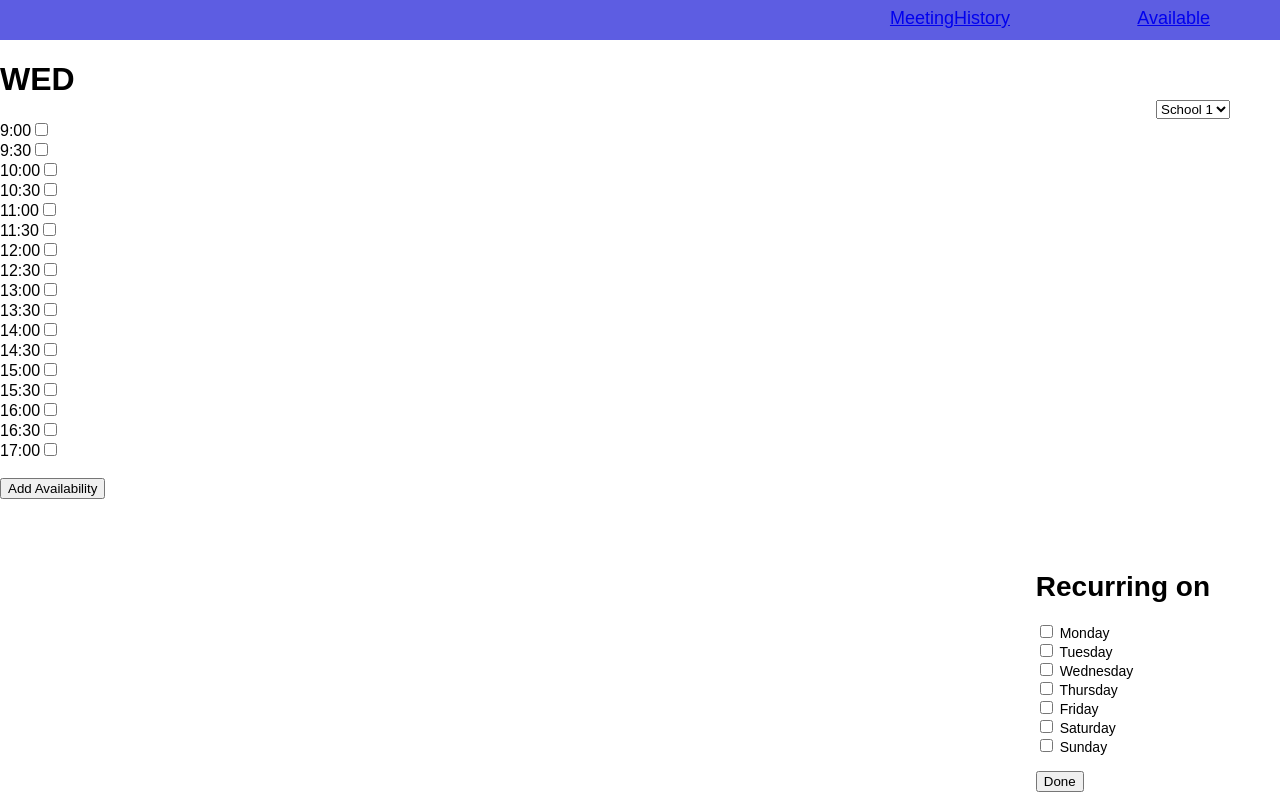
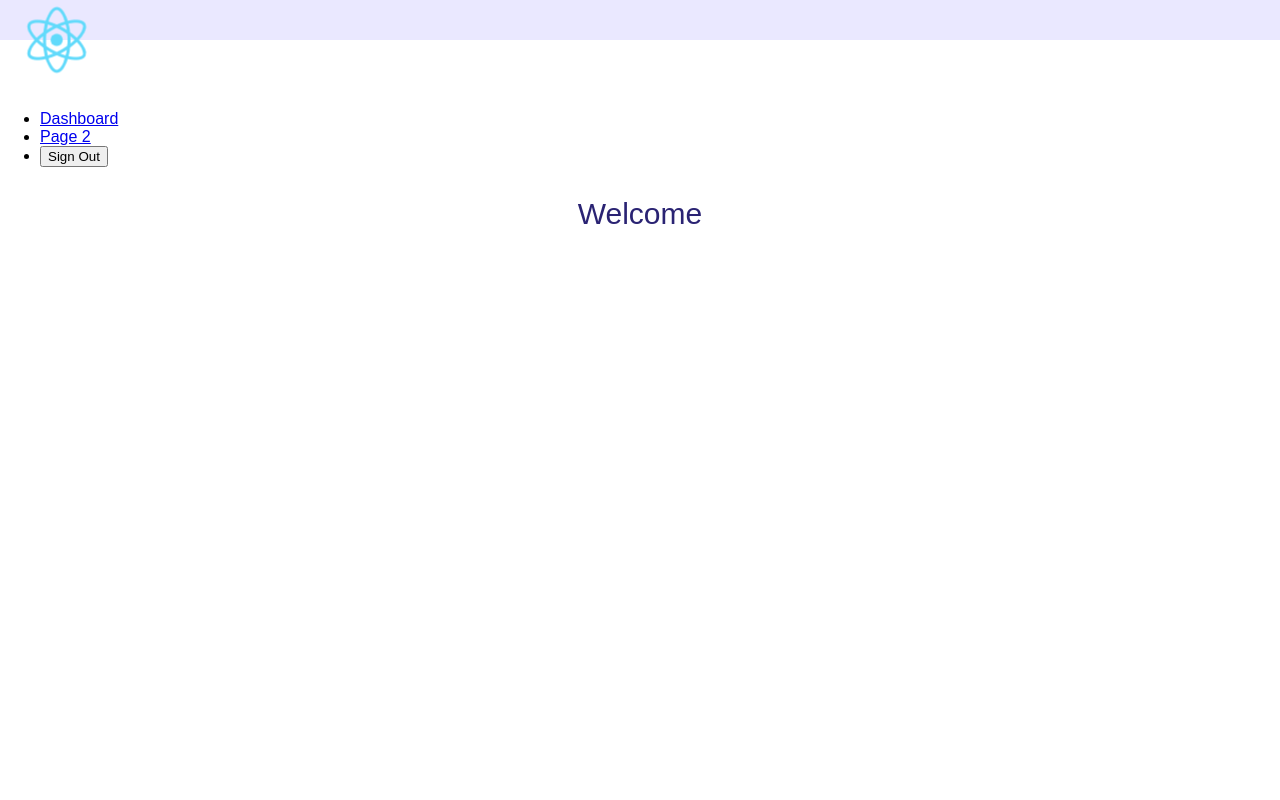
Before and after one commit to sehersarin/MSCI342-Term-Project, a React (Create React App) app in the folder react-ui/: page /dashboard/ in a window 1280 px wide. Built offline with nearby package versions, Linux system fonts and the light colour scheme.

Commit message:
trying to set up the route for workerinput availablity page

```diff
--- a/react-ui/package.json
+++ b/react-ui/package.json
@@ -8,7 +8,8 @@
     "react": "^16.13.1",
     "react-dom": "^16.13.1",
     "react-grid-system": "^7.1.1",
-    "react-scripts": "^3.4.3"
+    "react-scripts": "^3.4.3",
+    "react-single-calendar": "^1.2.9"
   },
   "scripts": {
     "start": "react-scripts start",
--- a/react-ui/public/index.html
+++ b/react-ui/public/index.html
@@ -10,6 +10,7 @@
     -->
     <link rel="manifest" href="%PUBLIC_URL%/manifest.json">
     <link rel="shortcut icon" href="%PUBLIC_URL%/favicon.ico">
+
     <!--
       Notice the use of %PUBLIC_URL% in the tags above.
       It will be replaced with the URL of the `public` folder during the build.
@@ -19,6 +20,8 @@
       work correctly both with client-side routing and a non-root public URL.
       Learn how to configure a non-root public URL by running `npm run build`.
     -->
+    <link href="https://fonts.googleapis.com/icon?family=Material+Icons"
+      rel="stylesheet"> <!-- link for the temcalendar-->
     <title>React App</title>
   </head>
   <body>
--- a/react-ui/src/App.js
+++ b/react-ui/src/App.js
@@ -1,15 +1,15 @@
 import React, { Component } from 'react'
 import LogIn from "./components/Layouts/LogIn"
 import Dashboard from "./components/Layouts/Dashboard"
+/* import Signup from "./components/Layouts/Signup" */
 import './App.css'
+import WorkerInputpage from './components/Layouts/WorkerAvailablepage/WorkerInputpage'
 import {
   BrowserRouter as Router,
   Switch,
   Route,
   Redirect
 } from "react-router-dom";
-import WorkerInputpage from './components/Layouts/WorkerAvailablepage/WorkerInputpage';
-
 
 
 
@@ -22,34 +22,39 @@ class App extends Component {
 
     return (
       <div className="App">
-          <WorkerInputpage/>
-        {/* <Router>
-      <Switch> */}
-
-        {/* <Route path="/login" component={LogIn}> */}
+        <Router>
+      <Switch>
+        <Route path="/login" component={LogIn}>
           {/* <LogIn /> */}
-        {/* </Route> */}
+        </Route>
         {/* <ProtectedRoute path="/dashboard/" component={Dashboard}> */}
           {/* <Dashboard /> */}
         {/* </ProtectedRoute> */}
-      {/*   <Route exact path="/dashboard/:id" component={Dashboard}> */}
+        <Route exact path="/dashboard/:id" component={Dashboard}>
           {/* removed exact path  for both top and bottom*/}
           {/* <Redirect from="/" to="dashboard/" /> */}
-        {/* </Route>
-        <Route path="/dashboard/" component={Dashboard}> */}
+        </Route>
+        <Route path="/dashboard/" component={Dashboard}>
           {/* removed exact path  for both top and bottom*/}
           {/* <Redirect from="/" to="dashboard/" /> */}
-       {/*  </Route>
-        <Route path="/dashboard/" component={Dashboard}> */}
+        </Route>
+        <Route path="/dashboard/" component={Dashboard}>
           {/* removed exact path  for both top and bottom*/}
           {/* <Redirect from="/" to="dashboard/" /> */}
+        </Route>
 
-      {/*   </Route>
+        <Route path="/WorkerAvailableInputPage" component={WorkerInputpage}>
+          {/* <WorkerInputpage/> */}
+        </Route>
+        <Route path="/WorkerAvailableInputPage" component={WorkerInputpage}>
+          {/* <WorkerInputpage/> */}
+        </Route>
+
         <Route path="*">
           <Redirect from="/" to="dashboard/" />
         </Route>
       </Switch>
-    </Router> */}
+    </Router>
       </div>
     )
   }
--- a/react-ui/src/components/Calendar/temCalendar.css
+++ b/react-ui/src/components/Layouts/WorkerAvailablepage/temCalendar.css
@@ -13,7 +13,9 @@
     --date-rangebg:#8072d0;
     --date-rangetext:#f8f9fa;
     --date-rangeDateBg:#5644c1;
+
+
     position: absolute;
-    top: 200px;
-    left: 100px;
+    top: 100px;
+    left: 40px;
   }
```
Also changed, not shown: react-ui/src/components/Calendar/temCalendar.js (deleted, +0 -17 lines), react-ui/src/components/Layouts/WorkerAvailablepage/WorkerInputpage.js (+3 -5 lines), react-ui/src/components/Layouts/WorkerAvailablepage/temCalendar.js (added, +30 -0 lines), 1 other file (tests, documents, lock files or other folders).
